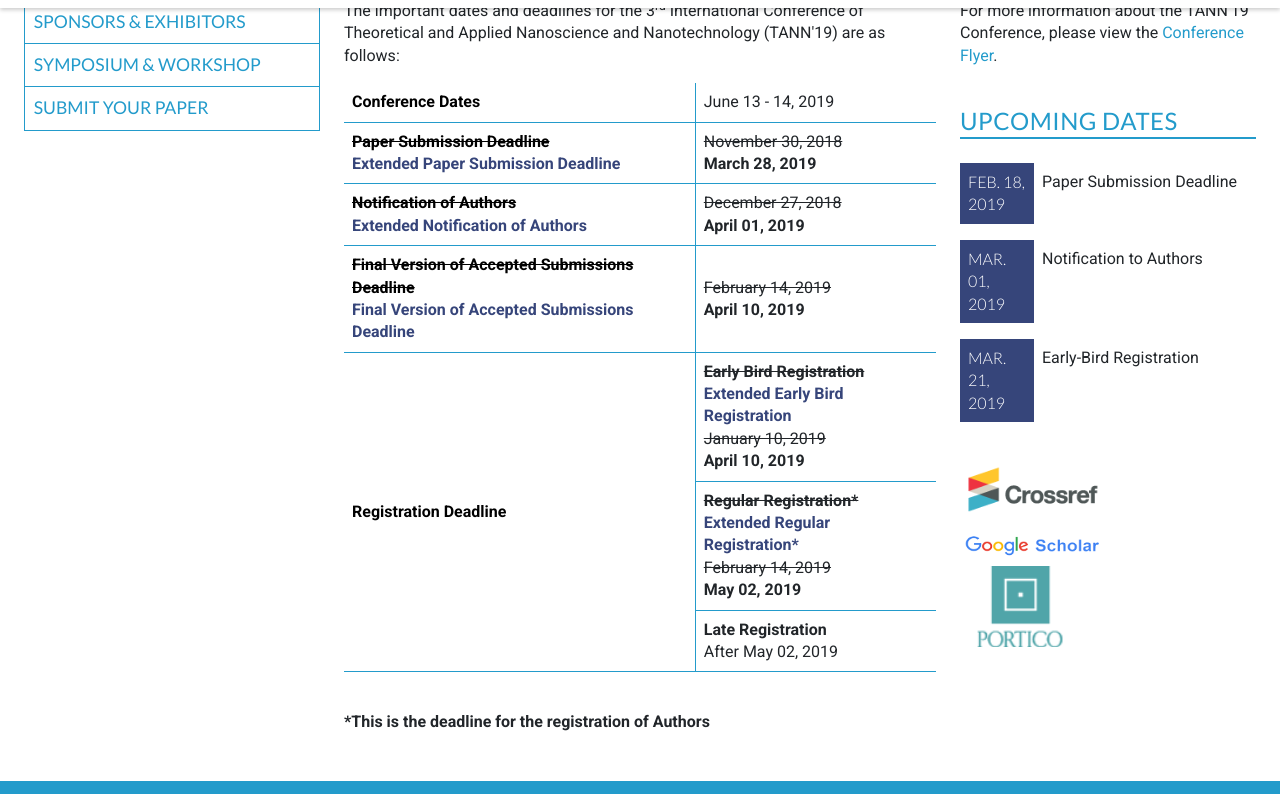
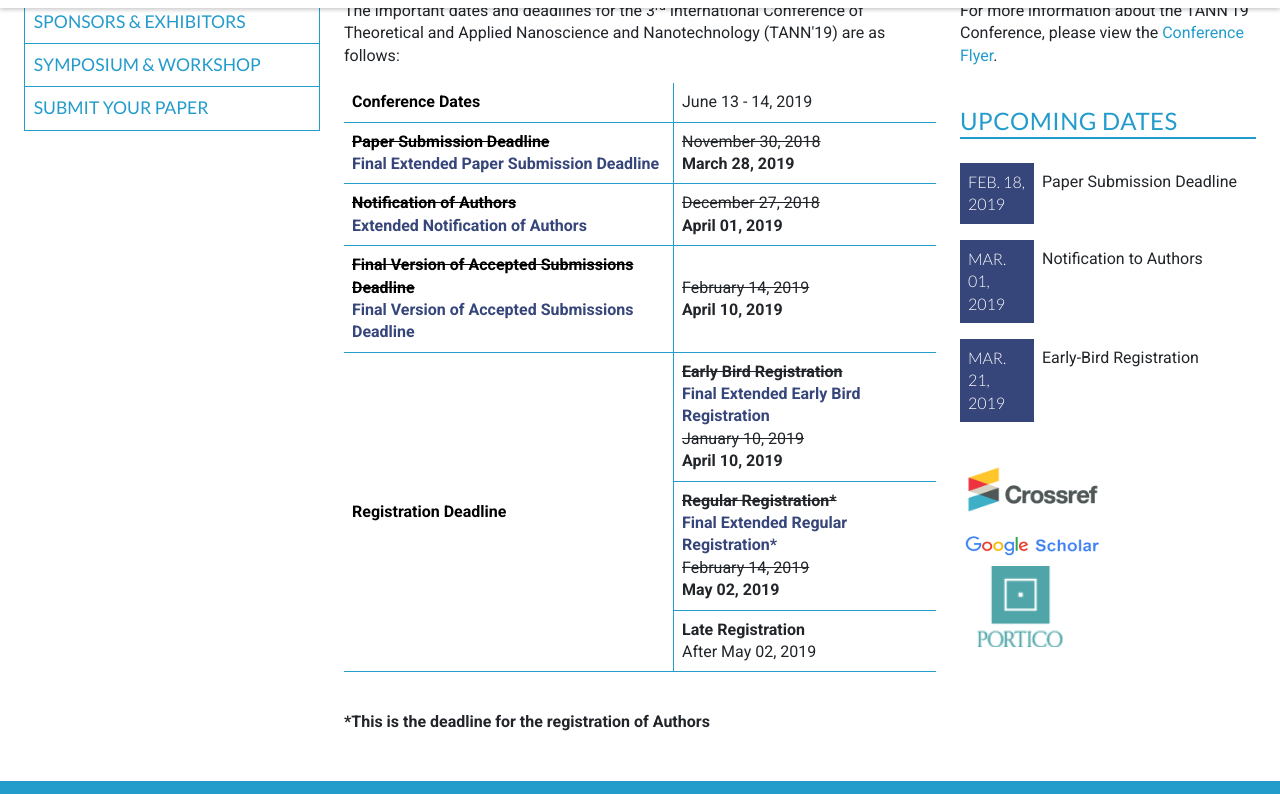
Before and after one commit to intaset/TANN, a Jekyll site: the page built from dates.html, in a window 1280 px wide and 900 px high, scrolled down 398 px, cut to the strip 106-900 px from the top of the window. Built offline with Jekyll 4.4.1, drawn with Linux system fonts in a browser that asks for light colours; nearby versions of some CDN libraries; Markdown is read by kramdown in place of the engine named in the settings; comment, search, counter and statistics services are not loaded.

Commit message:
Updated "grid event" in all HTML files with new extended dates

```diff
--- a/dates.html
+++ b/dates.html
@@ -18,7 +18,7 @@ keyword: nanotechnology conference, nanofluid conference, nanomaterial conferenc
         <td class="imp-date">June 13 - 14, 2019</td>
     </tr>
     <tr>
-    <td class="date-title"><s>Paper Submission Deadline</s><br><strong>Extended Paper Submission Deadline</strong></td>
+    <td class="date-title"><s>Paper Submission Deadline</s><br><strong>Final Extended Paper Submission Deadline</strong></td>
     </tr>
     <tr>
         <td class="imp-date"><s>November 30, 2018</s><p class="body"><strong>March 28, 2019</strong></p></td>
@@ -40,11 +40,11 @@ keyword: nanotechnology conference, nanofluid conference, nanomaterial conferenc
     <td class="date-title" rowspan="3">Registration Deadline</td>
     </tr>
     <tr>
-    <td class="reg">Early Bird Registration<br><b>Extended Early Bird Registration</b>
+    <td class="reg">Early Bird Registration<br><b>Final Extended Early Bird Registration</b>
         <p class="body"><s>January 10, 2019</s><br><strong>April 10, 2019</strong></p></td>
     </tr>
     <tr>
-        <td class="reg">Regular Registration*<br><b>Extended Regular Registration<strong>*</strong></b>
+        <td class="reg">Regular Registration*<br><b>Final Extended Regular Registration<strong>*</strong></b>
             <p class="body"><s>February 14, 2019</s><br><strong>May 02, 2019</strong></p></td>
     </tr>
     <tr>
@@ -60,7 +60,7 @@ keyword: nanotechnology conference, nanofluid conference, nanomaterial conferenc
     <td class="imp-date">June 13 - 14, 2019</td>
 </tr>
     <tr>
-    <td class="date-title"><s>Paper Submission Deadline</s><br><div class="past-text"><b>Extended Paper Submission Deadline</b></div></td>
+    <td class="date-title"><s>Paper Submission Deadline</s><br><div class="past-text"><b>Final Extended Paper Submission Deadline</b></div></td>
         <td class="imp-date"><s>November 30, 2018</s><br><strong>March 28, 2019</strong></td>
     </tr>
 <tr>
@@ -74,11 +74,11 @@ keyword: nanotechnology conference, nanofluid conference, nanomaterial conferenc
 </tr>
 <tr>
     <th class="date-title" rowspan="3">Registration Deadline</th>
-    <td class="reg"><s>Early Bird Registration</s><div class="past-text"><b>Extended Early Bird Registration</b></div>
+    <td class="reg"><s>Early Bird Registration</s><div class="past-text"><b>Final Extended Early Bird Registration</b></div>
     <p class="body"><s>January 10, 2019</s><br><strong>April 10, 2019</strong></p></td>
 </tr>
 <tr>
-        <td class="reg"><s>Regular Registration*</s><div class="past-text"><b>Extended Regular Registration</b><strong>*</strong></div>
+        <td class="reg"><s>Regular Registration*</s><div class="past-text"><b>Final Extended Regular Registration</b><strong>*</strong></div>
         <p class="body"><s>February 14, 2019</s><br><strong>May 02, 2019</strong></p></td>
     </tr>
     <tr>
```
Also changed, not shown: 19 other files.
